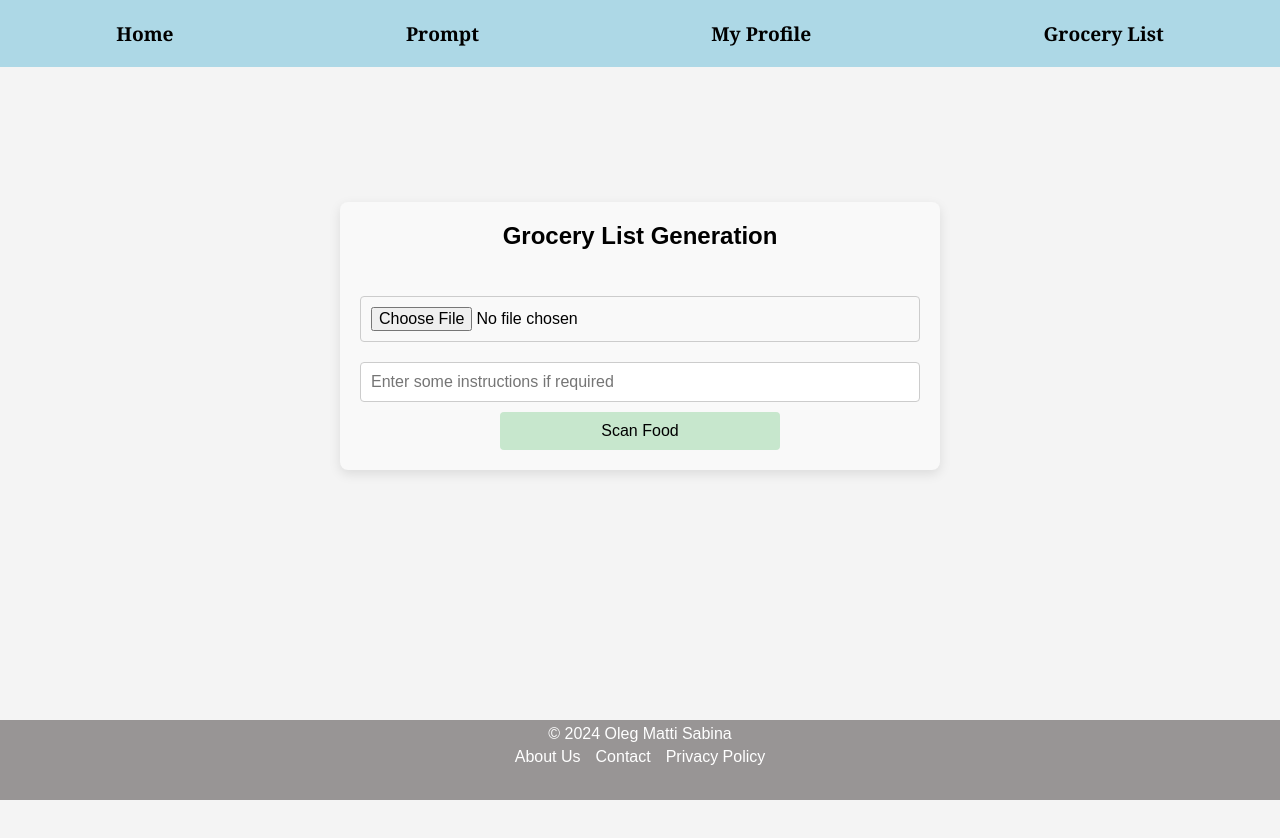
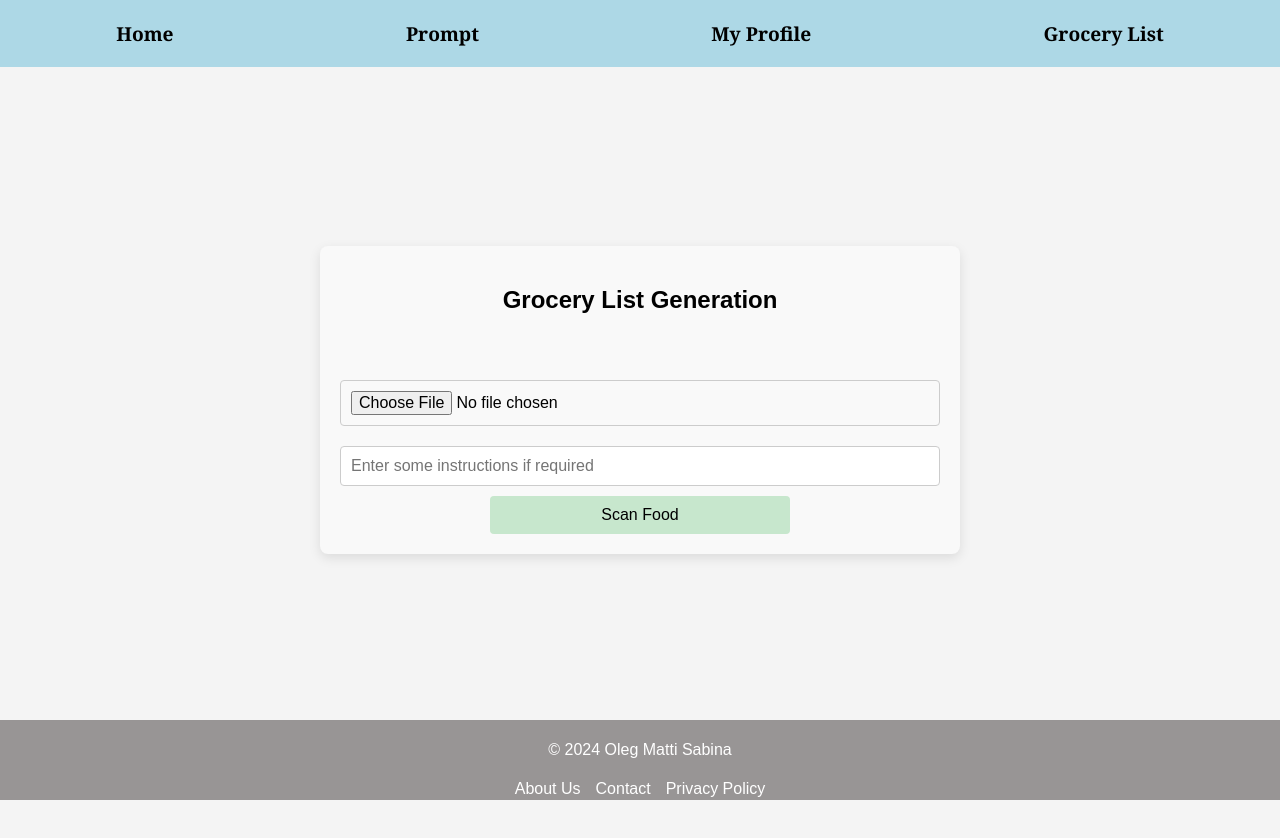
Before and after one commit to Knights-of-the-Round-Table-CSP/MealPlanner, a React (Create React App) app in the folder frontend/: page /groceryList in a window 1280 px wide. Shown: the top 838 px of the page. Before the commit the page ends 800 px from the top, so only its background shows below. Built offline with nearby package versions, Linux system fonts and the light colour scheme.

Commit message:
fixed css, avoiding global parameters

```diff
--- a/frontend/src/components/GroceryList.js
+++ b/frontend/src/components/GroceryList.js
@@ -50,6 +50,7 @@ function GroceryListGenerator() {
     };
 
     return (
+        <div class="box">
             <div className='groceryListContainer'>
                 <h2>Grocery List Generation</h2>
                 <br /><br />
@@ -78,6 +79,7 @@ function GroceryListGenerator() {
                     </div>
                 )}
             </div>
+        </div>
     );
 }
 
--- a/frontend/src/static/groceryList.css
+++ b/frontend/src/static/groceryList.css
@@ -1,13 +1,5 @@
-/* Apply some basic reset */
-* {
-    margin: 0;
-    padding: 0;
-    box-sizing: border-box;
-}
-
-/* This ensures the container is full-screen */
-body, html {
-    height: 100%;
+.box {
+    min-height: 100vh; /* Full viewport height */
     display: flex;
     justify-content: center;
     align-items: center;
```
Lines whose indentation alone changed are shown as unchanged.
